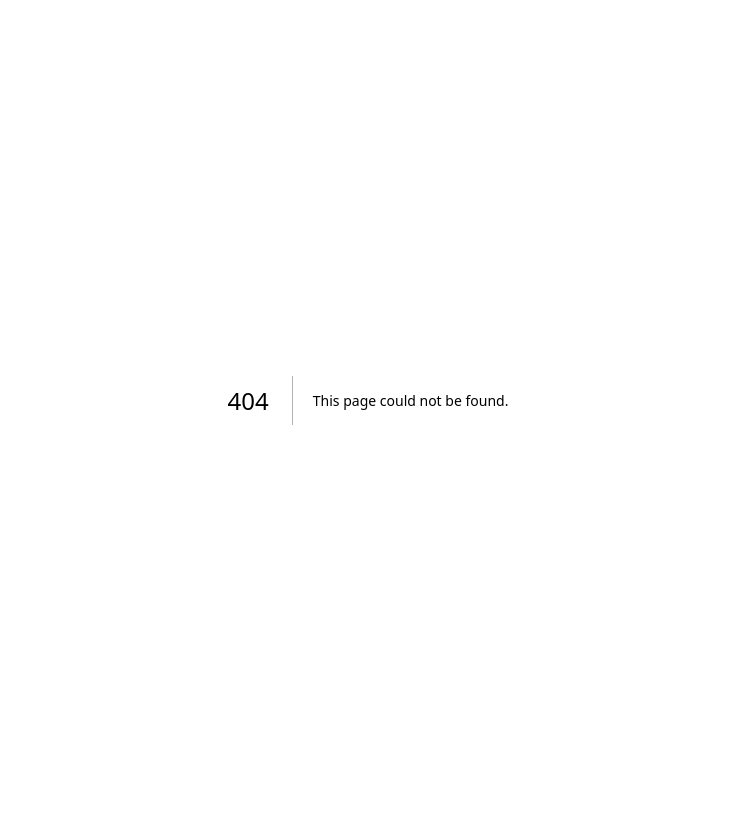
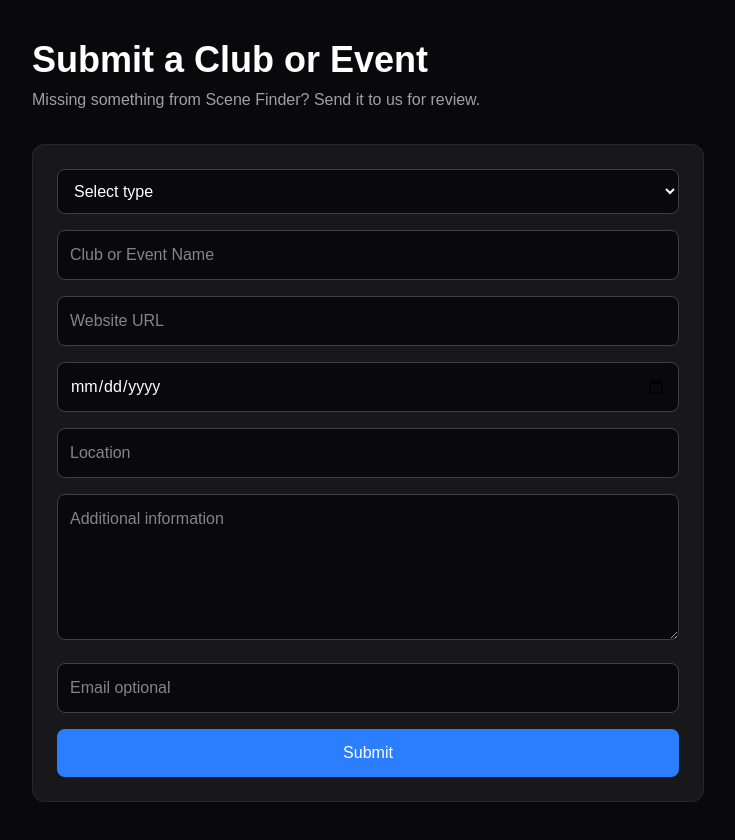
Before and after one commit to Gundo23/scene-finder, a Next.js app: page /submit in a window 1280 px wide. Before the commit this address had no page. Shown: the whole page, without its empty margins (272-1007 px from the left). Before the commit the page ends 800 px from the top, so only its background shows below. Built offline with nearby package versions, Linux system fonts and the light colour scheme; no server answers.

Commit message:
Scene Finder 4.0 - submissions and admin workflow

```diff
--- /dev/null
+++ b/src/app/admin/submissions/page.tsx
@@ -0,0 +1,118 @@
+'use client'
+
+import { useEffect, useState } from 'react'
+import { supabase } from '@/lib/supabase'
+
+export default function AdminSubmissionsPage() {
+  const [submissions, setSubmissions] = useState<any[]>([])
+  const [loading, setLoading] = useState(true)
+
+  async function loadSubmissions() {
+    const { data } = await supabase
+      .from('submissions')
+      .select('*')
+      .order('created_at', { ascending: false })
+
+    setSubmissions(data || [])
+    setLoading(false)
+  }
+
+  async function handleAction(id: string, action: 'approved' | 'denied' | 'delete') {
+    if (action === 'delete' && !confirm('Delete this submission?')) return
+
+    const response = await fetch('/api/admin/submissions', {
+      method: 'POST',
+      headers: { 'Content-Type': 'application/json' },
+      body: JSON.stringify({ id, action }),
+    })
+
+    const result = await response.json()
+
+    if (!response.ok) {
+      alert(result.error || 'Something went wrong')
+      return
+    }
+
+    await loadSubmissions()
+  }
+
+  useEffect(() => {
+    loadSubmissions()
+  }, [])
+
+  return (
+    <main className="min-h-screen bg-zinc-950 px-4 py-10 text-white">
+      <div className="mx-auto max-w-5xl">
+        <h1 className="mb-6 text-3xl font-bold">Submissions</h1>
+
+        {loading && <p className="text-zinc-400">Loading...</p>}
+
+        <div className="space-y-4">
+          {submissions.map((item) => (
+            <div
+              key={item.id}
+              className="rounded-xl border border-zinc-800 bg-zinc-900 p-5"
+            >
+              <p className="text-sm uppercase text-blue-400">{item.type}</p>
+              <h2 className="mt-1 text-xl font-semibold">{item.name}</h2>
+
+              {item.location && <p className="mt-2 text-zinc-400">{item.location}</p>}
+
+              {item.website && (
+                <a
+                  href={item.website}
+                  target="_blank"
+                  rel="noreferrer"
+                  className="mt-2 block text-blue-400"
+                >
+                  Website ↗
+                </a>
+              )}
+
+              {item.event_date && (
+                <p className="mt-2 text-zinc-300">Date: {item.event_date}</p>
+              )}
+
+              {item.notes && (
+                <p className="mt-3 whitespace-pre-wrap text-zinc-300">
+                  {item.notes}
+                </p>
+              )}
+
+              <p className="mt-4 text-sm text-zinc-500">
+                Status: {item.status}
+              </p>
+
+              <div className="mt-4 flex flex-wrap gap-3">
+                <button
+                  onClick={() => handleAction(item.id, 'approved')}
+                  className="rounded-lg bg-green-600 px-4 py-2 text-sm font-medium text-white"
+                >
+                  Approve
+                </button>
+
+                <button
+                  onClick={() => handleAction(item.id, 'denied')}
+                  className="rounded-lg bg-yellow-600 px-4 py-2 text-sm font-medium text-white"
+                >
+                  Deny
+                </button>
+
+                <button
+                  onClick={() => handleAction(item.id, 'delete')}
+                  className="rounded-lg bg-red-600 px-4 py-2 text-sm font-medium text-white"
+                >
+                  Delete
+                </button>
+              </div>
+            </div>
+          ))}
+
+          {!loading && submissions.length === 0 && (
+            <p className="text-zinc-400">No submissions yet.</p>
+          )}
+        </div>
+      </div>
+    </main>
+  )
+}
--- /dev/null
+++ b/src/app/api/admin/submissions/route.ts
@@ -0,0 +1,38 @@
+import { createClient } from '@supabase/supabase-js'
+
+const supabaseAdmin = createClient(
+  process.env.NEXT_PUBLIC_SUPABASE_URL!,
+  process.env.SUPABASE_SERVICE_ROLE_KEY!
+)
+
+export async function POST(request: Request) {
+  const { id, action } = await request.json()
+
+  if (!id || !action) {
+    return Response.json({ error: 'Missing id or action' }, { status: 400 })
+  }
+
+  if (action === 'delete') {
+    const { error } = await supabaseAdmin
+      .from('submissions')
+      .delete()
+      .eq('id', id)
+
+    if (error) return Response.json({ error: error.message }, { status: 500 })
+
+    return Response.json({ success: true })
+  }
+
+  if (!['approved', 'denied'].includes(action)) {
+    return Response.json({ error: 'Invalid action' }, { status: 400 })
+  }
+
+  const { error } = await supabaseAdmin
+    .from('submissions')
+    .update({ status: action })
+    .eq('id', id)
+
+  if (error) return Response.json({ error: error.message }, { status: 500 })
+
+  return Response.json({ success: true })
+}
--- a/src/app/page.tsx
+++ b/src/app/page.tsx
@@ -53,30 +53,55 @@ export default async function Home({
           </div>
         </div>
 
+        <div className="mt-4 rounded-2xl border border-blue-900 bg-blue-950/40 p-4">
+          <p className="text-sm text-zinc-300">
+            Can&apos;t find your club or event?{' '}
+            <Link
+              href="/submit"
+              className="font-medium text-blue-400 hover:text-blue-300"
+            >
+              Submit it here →
+            </Link>
+          </p>
+        </div>
+
         <form className="mt-5 w-full rounded-2xl border border-zinc-800 bg-zinc-900 p-3 sm:p-5">
           <div className="grid w-full grid-cols-1 gap-3 sm:grid-cols-[1fr_auto]">
             <input
               name="search"
               defaultValue={search}
               placeholder="Search Leeds, Blackpool, Quest..."
-              className="w-full min-w-0 rounded-lg border border-zinc-700 bg-zinc-950 px-3 py-3 text-white placeholder:text-zinc-500"
+              className="w-full rounded-lg border border-zinc-700 bg-zinc-950 px-3 py-3 text-white placeholder:text-zinc-500"
             />
 
             <button
               type="submit"
-              className="w-full rounded-lg bg-blue-500 px-4 py-3 font-medium text-white sm:w-auto"
+              className="w-full rounded-lg bg-blue-500 px-6 py-3 font-medium text-white hover:bg-blue-400 sm:w-auto"
             >
               Search
             </button>
           </div>
 
-          <div className="mt-4 flex flex-wrap gap-3 text-sm">
-            <Link href="/events" className="text-blue-400">
+          <div className="mt-4 flex flex-wrap gap-4 text-sm">
+            <Link
+              href="/events"
+              className="font-medium text-blue-400 hover:text-blue-300"
+            >
               Browse events →
             </Link>
 
+            <Link
+              href="/submit"
+              className="font-medium text-blue-400 hover:text-blue-300"
+            >
+              Submit a Club / Event →
+            </Link>
+
             {search && (
-              <Link href="/" className="text-zinc-400 hover:text-white">
+              <Link
+                href="/"
+                className="font-medium text-zinc-400 hover:text-white"
+              >
                 Clear search
               </Link>
             )}
--- /dev/null
+++ b/src/app/submit/page.tsx
@@ -0,0 +1,123 @@
+'use client'
+
+import { FormEvent, useState } from 'react'
+import { supabase } from '@/lib/supabase'
+
+export default function SubmitPage() {
+  const [loading, setLoading] = useState(false)
+  const [success, setSuccess] = useState(false)
+
+  async function handleSubmit(event: FormEvent<HTMLFormElement>) {
+    event.preventDefault()
+    setLoading(true)
+
+    const formData = new FormData(event.currentTarget)
+
+    const payload = {
+      type: String(formData.get('type') || ''),
+      name: String(formData.get('name') || ''),
+      website: String(formData.get('website') || ''),
+      event_date: formData.get('event_date')
+        ? String(formData.get('event_date'))
+        : null,
+      location: String(formData.get('location') || ''),
+      notes: String(formData.get('notes') || ''),
+      submitter_email: String(formData.get('submitter_email') || ''),
+      status: 'pending',
+    }
+
+    const { error } = await supabase.from('submissions').insert(payload)
+
+    setLoading(false)
+
+    if (error) {
+      alert(error.message)
+      return
+    }
+
+    setSuccess(true)
+  }
+
+  return (
+    <main className="min-h-screen bg-zinc-950 px-4 py-10 text-white">
+      <div className="mx-auto max-w-2xl">
+        <h1 className="mb-2 text-4xl font-bold">Submit a Club or Event</h1>
+
+        <p className="mb-8 text-zinc-400">
+          Missing something from Scene Finder? Send it to us for review.
+        </p>
+
+        {success ? (
+          <div className="rounded-xl border border-green-700 bg-green-950 p-6">
+            <h2 className="text-xl font-semibold">Submission received</h2>
+            <p className="mt-2 text-zinc-300">
+              Thank you. Your submission is now awaiting approval.
+            </p>
+          </div>
+        ) : (
+          <form
+            onSubmit={handleSubmit}
+            className="space-y-4 rounded-xl border border-zinc-800 bg-zinc-900 p-6"
+          >
+            <select
+              name="type"
+              required
+              className="w-full rounded-lg border border-zinc-700 bg-zinc-950 p-3"
+            >
+              <option value="">Select type</option>
+              <option value="club">Club</option>
+              <option value="event">Event</option>
+            </select>
+
+            <input
+              name="name"
+              required
+              placeholder="Club or Event Name"
+              className="w-full rounded-lg border border-zinc-700 bg-zinc-950 p-3"
+            />
+
+            <input
+              name="website"
+              placeholder="Website URL"
+              className="w-full rounded-lg border border-zinc-700 bg-zinc-950 p-3"
+            />
+
+            <input
+              name="event_date"
+              type="date"
+              className="w-full rounded-lg border border-zinc-700 bg-zinc-950 p-3"
+            />
+
+            <input
+              name="location"
+              placeholder="Location"
+              className="w-full rounded-lg border border-zinc-700 bg-zinc-950 p-3"
+            />
+
+            <textarea
+              name="notes"
+              rows={5}
+              placeholder="Additional information"
+              className="w-full rounded-lg border border-zinc-700 bg-zinc-950 p-3"
+            />
+
+            <input
+              name="submitter_email"
+              type="email"
+              placeholder="Email optional"
+              className="w-full rounded-lg border border-zinc-700 bg-zinc-950 p-3"
+            />
+
+            <button
+              type="submit"
+              disabled={loading}
+              className="w-full rounded-lg bg-blue-500 px-4 py-3 font-medium text-white disabled:opacity-60"
+            >
+              {loading ? 'Submitting...' : 'Submit'}
+            </button>
+          </form>
+        )}
+      </div>
+    </main>
+  )
+}
```
